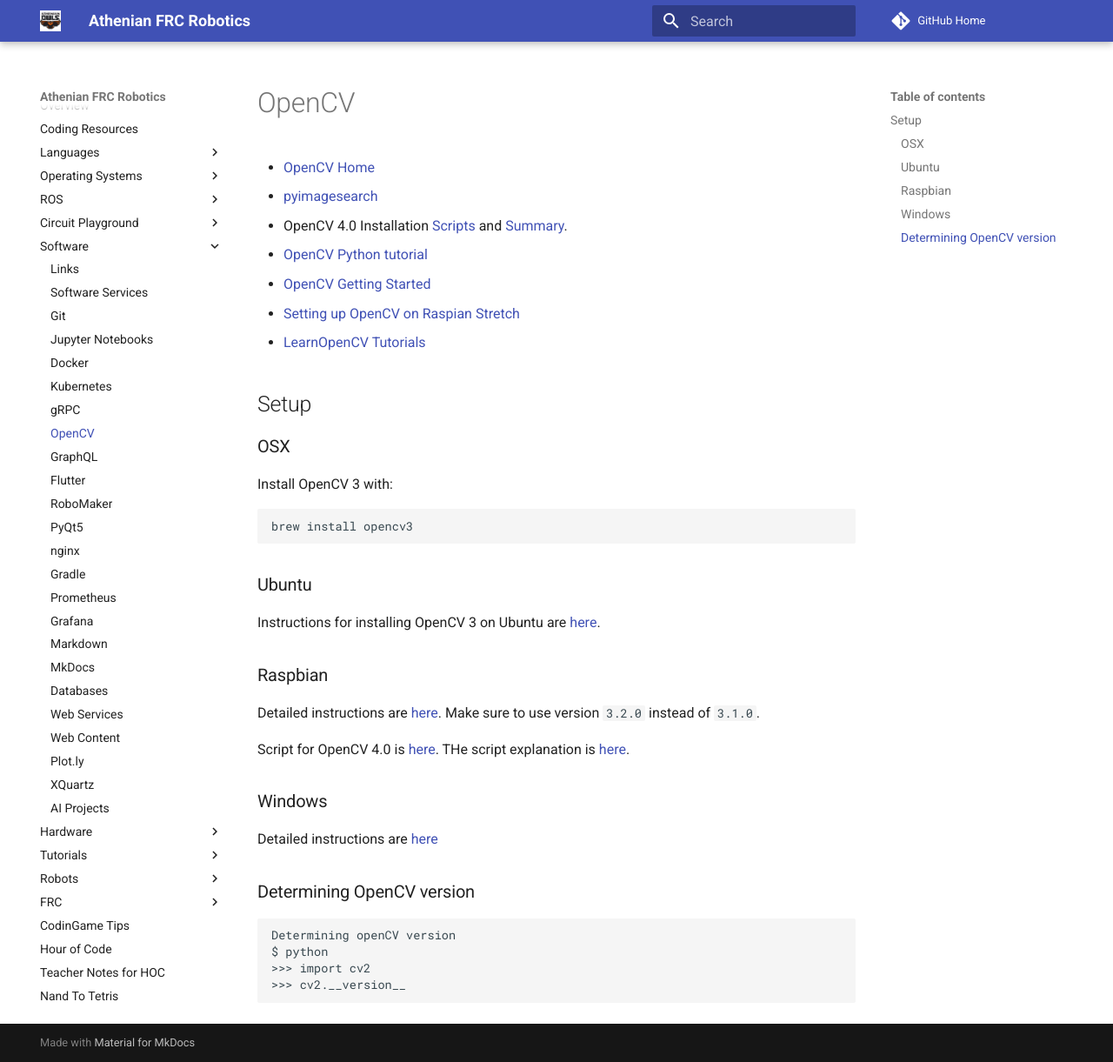
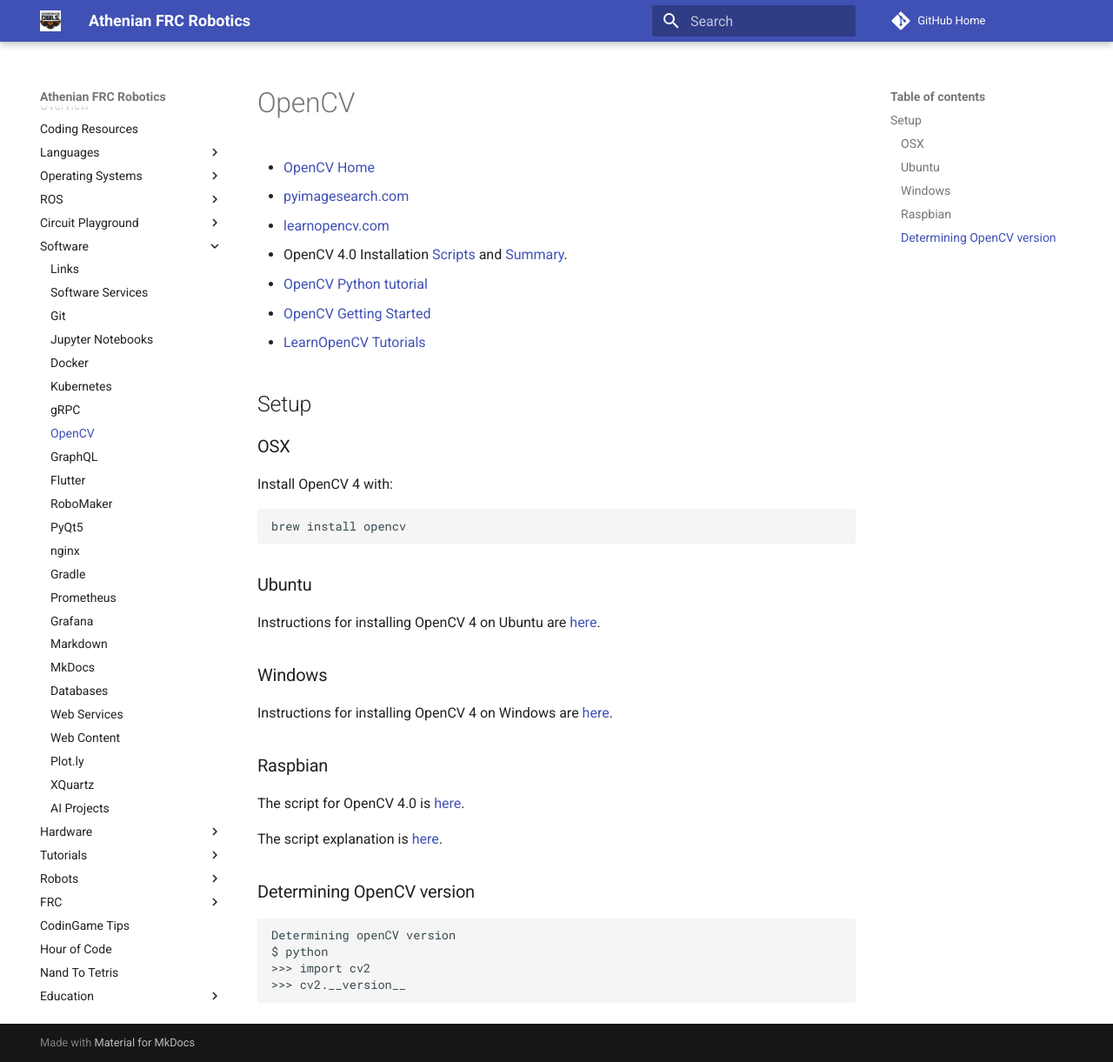
Before and after one commit to athenian-robotics/athenian-robotics-mkdocs, an MkDocs documentation site: the page built from docs/opencv.md, in a window 1280 px wide and 1221 px high. Shown: the whole window at 87% size. Built offline with MkDocs 1.6.1 and Material for MkDocs 9.7.7, drawn with Linux system fonts in a browser that asks for light colours; comment, search, counter and statistics services are not loaded.

Commit message:
Update docs

````diff
--- a/docs/opencv.md
+++ b/docs/opencv.md
@@ -1,39 +1,37 @@
 # OpenCV
 
 * [OpenCV Home](http://opencv.org)
-* [pyimagesearch](http://www.pyimagesearch.com)
+* [pyimagesearch.com](http://www.pyimagesearch.com)
+* [learnopencv.com](https://www.learnopencv.com)
 * OpenCV 4.0 Installation [Scripts](https://github.com/spmallick/learnopencv/tree/master/InstallScripts) and [Summary](https://www.learnopencv.com/opencv-installation-on-ubuntu-macos-windows-and-raspberry-pi/?ck_subscriber_id=272192295#opencv-raspberry-pi).
 * [OpenCV Python tutorial](http://docs.opencv.org/3.0-beta/doc/py_tutorials/py_tutorials.html)
 * [OpenCV Getting Started](https://github.com/handee/opencv-gettingstarted/blob/master/1%20Getting%20started%20notebook.ipynb)
-* [Setting up OpenCV on Raspian Stretch](http://www.pyimagesearch.com/2017/09/04/raspbian-stretch-install-opencv-3-python-on-your-raspberry-pi/)
 * [LearnOpenCV Tutorials](https://github.com/spmallick/learnopencv)
 
 ## Setup
 
 ### OSX
 
-Install OpenCV 3 with:
+Install OpenCV 4 with:
 
 ```bash
-brew install opencv3
+brew install opencv
 ```
 
 ### Ubuntu
 
-Instructions for installing OpenCV 3 on Ubuntu are [here](http://www.learnopencv.com/install-opencv3-on-ubuntu/).
+Instructions for installing OpenCV 4 on Ubuntu are [here](https://www.learnopencv.com/install-opencv-4-on-ubuntu-16-04/).
+
+### Windows
+
+Instructions for installing OpenCV 4 on Windows are [here](https://www.learnopencv.com/install-opencv-4-on-windows/).
 
 ### Raspbian
 
-Detailed instructions are
-[here](http://www.pyimagesearch.com/2016/04/18/install-guide-raspberry-pi-3-raspbian-jessie-opencv-3/).
-Make sure to use version `3.2.0` instead of `3.1.0`.
+The script for OpenCV 4.0 is [here](https://github.com/spmallick/learnopencv/blob/master/InstallScripts/installOpenCV-4-raspberry-pi.sh).
 
-Script for OpenCV 4.0 is [here](https://github.com/spmallick/learnopencv/blob/master/InstallScripts/installOpenCV-4-raspberry-pi.sh).
-THe script explanation is [here](https://www.learnopencv.com/install-opencv-4-on-raspberry-pi/).
+The script explanation is [here](https://www.learnopencv.com/install-opencv-4-on-raspberry-pi/).
 
-### Windows
-
-Detailed instructions are [here](http://www.learnopencv.com/install-opencv3-on-windows/)
 
 ### Determining OpenCV version
 ```bash
--- a/mkdocs.yml
+++ b/mkdocs.yml
@@ -100,7 +100,6 @@ nav:
     - Programmng Projects Repos: https://github.com/athenian-programming
   - CodinGame Tips: codingame.md
   - Hour of Code: hoc.md
-  - Teacher Notes for HOC: teacher-hoc.md
   - Nand To Tetris: nand2tetris.md
   - Education:
     - Robots: education-robots.md
````
Also changed, not shown: docs/raspbian.md (+1 -1 lines).
